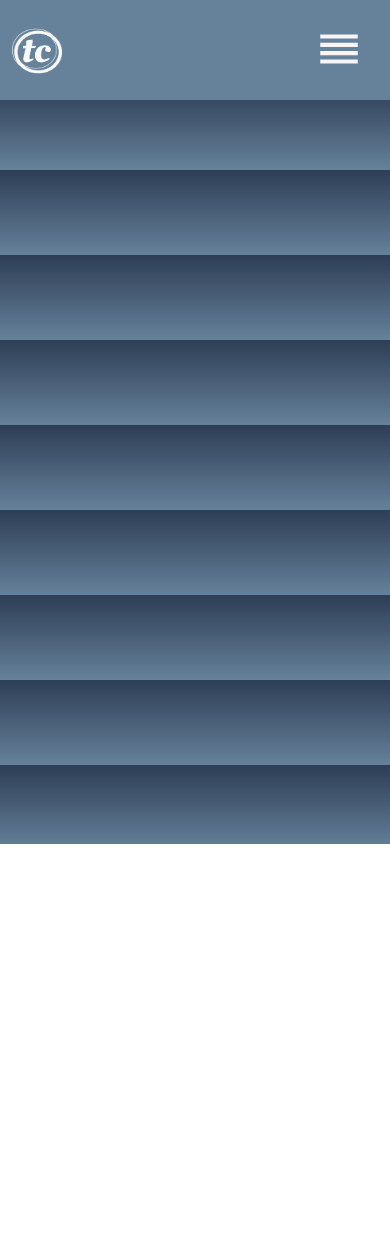
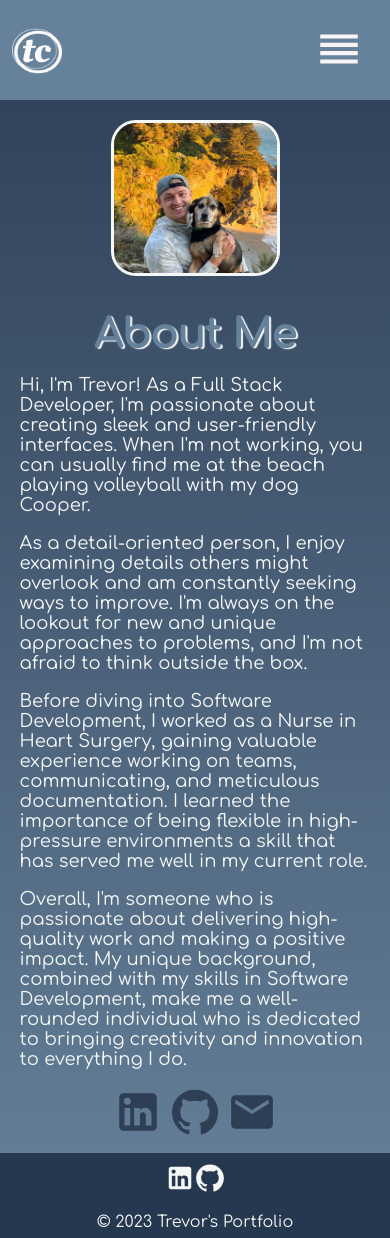
Before and after one commit to RareTC/portfolio, a React (Create React App) app: page /about in a window 390 px wide. Before the commit the page ends 844 px from the top, so only its background shows below. Built offline with nearby package versions, Linux system fonts and the light colour scheme; the HTML template or start-up script is replaced by a standard one.

Commit message:
Added about me section and made for mobile.

```diff
--- a/src/App.jsx
+++ b/src/App.jsx
@@ -6,6 +6,7 @@ import Navbar from './components/Navbar/Navbar';
 import Footer from './components/Footer/Footer';
 import Contact from './Pages/Contact/Contact'
 import Resume from './components/ResumeView/ResumeView';
+import About from './Pages/About/About';
 
 function App() {
   return (
@@ -16,6 +17,7 @@ function App() {
           <Route path="/projects" element={<Projects />} />
           <Route path="/resume" element={<Resume />}/>
           <Route path="/contact" element={<Contact />} />
+          <Route path="/about" element={<About />} />
         </Routes>
         <Footer />
     </div>
--- /dev/null
+++ b/src/Pages/About/About.css
@@ -0,0 +1,68 @@
+.aboutContainer {
+    margin-top: 120px;
+    display: flex;
+    flex-direction: row-reverse;
+    align-items: center;
+    margin-bottom: 200px;
+}
+
+.aboutPhoto img{
+    border-radius: 25px;
+    height: 300px;
+    margin-right: 60px;
+    border: solid 3px #f5f7f6;
+}
+
+.aboutSection {
+    padding-left: 4%;
+    padding-right: 3%;
+    padding-bottom: 3%;
+}
+
+.aboutSection h2 {
+    margin-bottom: 5%;
+    font-size: 40px;
+    text-align: center;
+    color: #66819a;
+    text-shadow: 2px 1px 1px #f5f7f6;
+}
+
+.aboutSection p {
+    color: #f5f7f6;
+    font-size: 18px;
+}
+
+.aboutLinks {
+    display: flex;
+    justify-content: center;
+    gap: 2%;
+}
+
+.aboutLinks svg {
+    font-size: 50px;
+    color: #2d3e55;
+}
+
+.aboutLinks svg:hover {
+    color: #f5f7f6;
+}
+
+
+@media only screen and (max-width: 1000px) {
+    .aboutContainer {
+        margin-top: 120px;
+        display: flex;
+        flex-direction: column;
+        margin-bottom: 0;
+    }
+
+    .aboutSection {
+        padding-left: 5%;
+        padding-right: 5%;
+    }
+
+    .aboutPhoto img {
+        margin: 0;
+        height: 150px;
+    }
+}
--- a/src/Pages/About/About.jsx
+++ b/src/Pages/About/About.jsx
@@ -1,28 +1,50 @@
 import React from 'react';
+import './About.css';
 import { Link } from 'react-router-dom';
-import AttachFileIcon from '@mui/icons-material/AttachFile';
 import AboutMe from '../../assets/aboutme.jpeg';
+import LinkedInIcon from '@mui/icons-material/LinkedIn';
+import GitHubIcon from '@mui/icons-material/GitHub';
+import EmailIcon from "@mui/icons-material/Email";
 
 
 export default function About() {
   return (
-<div className='bioContainer'>
-              <div className='bioLinks'>
-                  <Link to="/contact">
-                    <AttachFileIcon />
-                  </Link>
-              </div>
-              <div className='profilePhoto'>
+    <>
+    <div className='aboutContainer'>
+      <div className='aboutPhoto'>
         <img src={AboutMe} />
       </div>
-              <div className='about'>
+      <div className='aboutSection'>
         <h2>About Me</h2>
-                  <div className='prompt'>
-                      <p>I bring creative and colorful projects to life with surgical precision and organized code. As a full stack developer experienced in
-                        several languages, I combine my passion for technology with my healthcare bakground to create seamless impactful solutions.
+          <p>
+          Hi, I'm Trevor! As a Full Stack Developer, I'm passionate about creating sleek and user-friendly interfaces.
+          When I'm not working, you can usually find me at the beach playing volleyball with my dog Cooper.
           </p>
+          <p>
+          As a detail-oriented person, I enjoy examining details others might overlook and am constantly seeking ways to improve. I'm always on the lookout for new and unique
+           approaches to problems, and I'm not afraid to think outside the box.
+          </p>
+          <p>
+          Before diving into Software Development, I worked as a Nurse in Heart Surgery, gaining valuable experience working on teams, communicating, and meticulous documentation.
+           I learned the importance of being flexible in high-pressure environments a skill that has served me well in my current role.
+          </p>
+          <p>
+          Overall, I'm someone who is passionate about delivering high-quality work and making a positive impact. My unique background, combined with my skills in Software Development,
+           make me a well-rounded individual who is dedicated to bringing creativity and innovation to everything I do.
+          </p>
+      <div className='aboutLinks'>
+          <Link to="https://www.linkedin.com/in/-trevorcampbell" target="_blank" rel="noopener noreferrer">
+              <LinkedInIcon />
+          </Link>
+          <Link to="https://github.com/RareTC" target='_blank' rel='noopener noreferrer'>
+            <GitHubIcon />
+          </Link>
+          <Link to="/contact">
+            <EmailIcon />
+          </Link>
       </div>
       </div>
     </div>
+    </>
   )
 }
--- a/src/Pages/Home/Home.css
+++ b/src/Pages/Home/Home.css
@@ -52,8 +52,9 @@
     width: 90%;
     height: 90%;
     object-fit: cover;
-    border-radius: 15%;
+    border-radius: 25px;
     overflow: hidden;
+    border: solid 3px #f5f7f6;
 }
 
 .about {
--- a/src/Pages/Projects/Projects.jsx
+++ b/src/Pages/Projects/Projects.jsx
@@ -15,7 +15,7 @@ const projects = [
        name: 'Mockup Magic',
        image: MockupMagic,
        skills: 'ReactJs, NodeJS, MongoDB, Javascript, Mongoose, Express, HTML, CSS',
-       desc: 'A MERN stack app, designed to solve the problem during the conceptual phase of how your site may look with certain color schemes auto-applied. The app features a highly interactive palette generator, with input capabilities.',
+       desc: 'A MERN stack app, which auto-generates palettes based off a highly interactive palette pad and applies them to mockup sites. Go on, give the palette a test, click around!',
        git: 'https://github.com/RareTC/mockup-magic#readme',
        site: 'https://mockup-magic.herokuapp.com/',
    },
@@ -23,7 +23,7 @@ const projects = [
        name: 'Workflow Wiz',
        image: WorkflowWiz,
        skills: 'Python, Django, SQL, HTML, CSS',
-       desc: 'Workflow Wiz is a project management app utilizing Python and Django. It aims to make group collaboration seamless and smooth with clear and organized tasks/updating system, as well as a comment section if communication is needed.',
+       desc: 'A full CRUD Python an Django based application designed to simplify and organize team projects. With specific user priveleges, task assignments, and a team comment section. ',
        git: 'https://github.com/RareTC/workflowwiz',
        site: 'https://workflow-wiz.herokuapp.com/',
    },
@@ -31,7 +31,7 @@ const projects = [
        name: 'Market Sense',
        image: Marketsense,
        skills: 'Javascript, Express, NodeJS, MongoDB, HTML, CSS',
-       desc: 'This app aims to deliver a sense of community in the stock market, featuring blog style outlooks on individual symbols utilizing data from an API. Collaborate or provide feedback to other members outlooks on companies, search for specific news, and more!',
+       desc: 'Gain an outlook and sense of community with Market Sense, an application where you can look up the latest stock information/news from an API, and create user centric posts of your perspective. ',
        git: 'https://github.com/RareTC/Market-Sense/blob/main/README.md',
        site: 'https://market-sense.herokuapp.com/',
    },
@@ -39,7 +39,7 @@ const projects = [
        name: 'Concentration - ATLA',
        image: Concentration,
        skills: 'Javascript, HTML, CSS',
-       desc: 'A classic game of Concentration with fun sound bites and hard coded themed cards based off the universally acclaimed hit show, Avatar The Last Airbender!',
+       desc: 'A classic game of Concentration with fun sound bites and unique themed cards based off the universally acclaimed hit show, Avatar The Last Airbender!',
        git: 'https://github.com/RareTC/Concentration-Game-/blob/main/README.md',
        site: 'https://raretc.github.io/Concentration-Game-/',
    },
--- a/src/components/Navbar/Navbar.jsx
+++ b/src/components/Navbar/Navbar.jsx
@@ -26,9 +26,9 @@ export default function Navbar() {
             <Link to="/"> Home </Link>
             <Link to="/projects"> Projects </Link>
             {/* <Link to="/experience"> Experience </Link> */}
-            {/* <Link to="/about"> About </Link> */}
             <Link to="/resume"> Resume </Link>
             <Link to="/contact"> Contact </Link>
+            <Link to="/about"> About </Link>
         </div>
     </div>
   )
--- a/src/components/ResumeView/ResumeView.css
+++ b/src/components/ResumeView/ResumeView.css
@@ -5,6 +5,7 @@
     align-items: center;
     height: 85vh;
     margin-top: 150px;
+    margin-bottom: 50px;
   }
 
   .resume-image {
```
Lines whose indentation alone changed are shown as unchanged.
